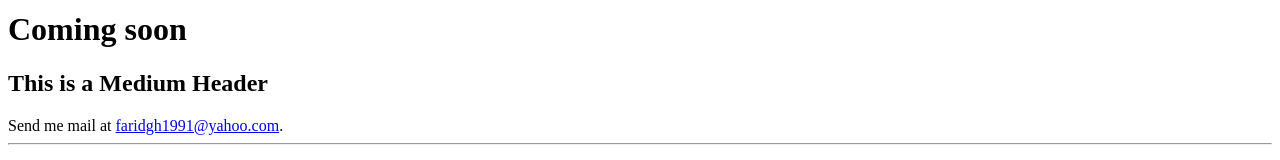
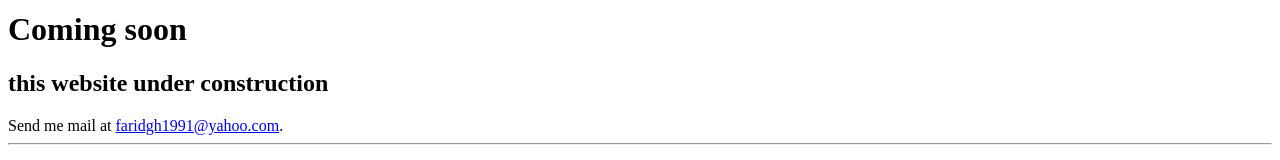
Before and after one commit to faridgh1991/faridgh1991.github.io, a plain HTML site: page first.html in a window 1280 px wide. Shown: the part 549-709 px from the top of the page. Drawn offline with Linux system fonts and the light colour scheme.

Commit message:
change html text

```diff
--- a/first.html
+++ b/first.html
@@ -18,7 +18,7 @@ is a link to farid-gh photoblog
 
 <H1>Coming soon</H1>
 
-<H2>This is a Medium Header</H2>
+<H2>this website under construction</H2>
 
 Send me mail at <a href="mailto:faridgh1991@yahoo.com">
 faridgh1991@yahoo.com</a>.
```
